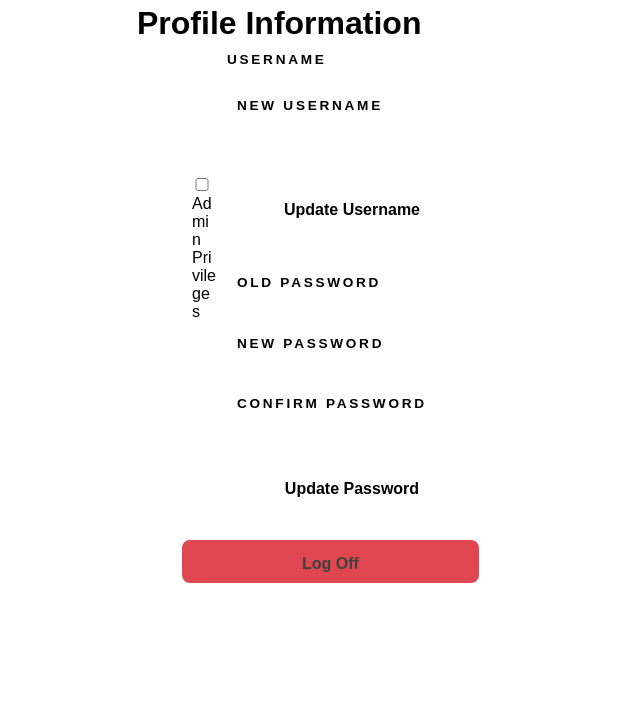
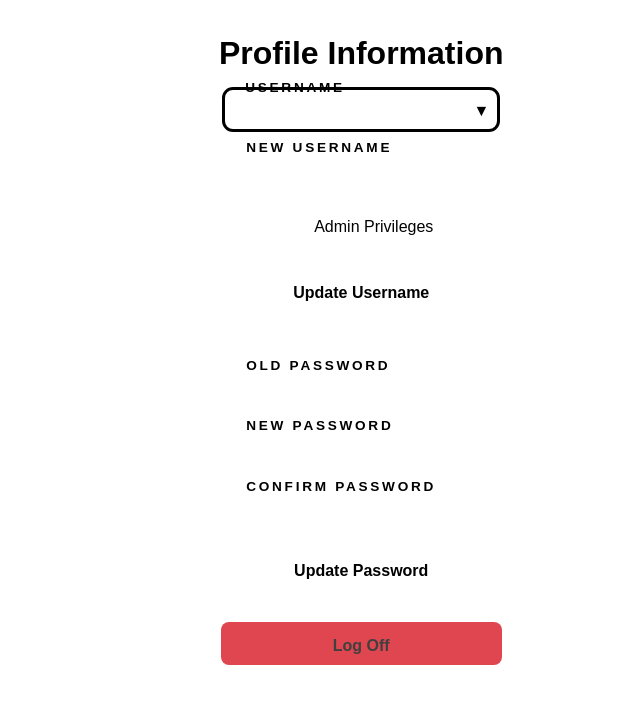
Before and after one commit to Delta252/The-Rad-Cats-Radiochemsitry-UI, a Flask app: page /profile in a window 1280 px wide. Shown: the part 65-769 px from the top of the page, without its empty margins (288-928 px from the left). Run offline with Flask 3, Linux system fonts and the light colour scheme; lists and menus that the app fills with data are empty; some libraries are stand-ins or nearby versions.

Commit message:
General Style Update
- Includes styles for two new pages and profile sections

```diff
--- a/static/css/style.css
+++ b/static/css/style.css
@@ -234,6 +238,25 @@
 }
 
 .card h1 {
+  color: var(--text);
+  padding: 15px 0px 10px 0px;
+  text-transform: capitalize;
+}
+
+.profile-card {
+  background-color: var(--body);
+  border-radius: 5px;
+  border: 2px solid var(--accent);
+  width:95%;
+  text-align: center;
+  align-items: center;
+  display: flex;
+  flex-direction: column;
+  margin: 15px 0px 15px 20px;
+  position: relative;
+}
+
+.profile-card h1 {
   color: var(--text);
   padding: 15px 0px 10px 0px;
   text-transform: capitalize;
@@ -583,14 +611,99 @@ select::-ms-expand{
   min-width: 430px;
 }
 
+.username-dropdown {
+  position: relative;
+  display: flex;
+  width: 17em;
+  height: 1.5em;
+  line-height: 3;
+  background: transparent;
+  outline: 3px solid;
+  outline-color: var(--accent);
+  border-radius: .5em;
+  margin-top: 0.5em;
+  margin-bottom: 0.5em;
+}
+
+.username-dropdown::after {
+  content: '\25BC';
+  transform:translateY(-3px);
+  color: var(--accent);
+  position: absolute;
+  top: -0.2;
+  right: 0;
+  padding: 0 0.5em;
+  background: transparent;
+  cursor: pointer;
+  pointer-events: none;
+  transition: .25s all ease;
+}
+
+.username-dropdown:hover::after {
+  color: var(--white);
+}
+
+#username-select option {
+  background-color: var(--body);
+  padding: 5px;
+}
+
+#username-select {
+  width: 85%;
+  border: 3px solid var(--accent);
+  border-radius: 0.25em;
+  outline: none;
+  background: transparent;
+  color: var(--text);
+  font-weight: 600;
+  font-size: 1.15em;
+}
+
 .admin-checkbox {
+  display: block;
+  margin: 10px;
+  opacity: 100%;
+}
+
+
+.admin-checkbox input {
+  padding: 0;
+  height: initial;
+  width: initial;
+  margin-bottom: 0;
+  display: none;
+  cursor: pointer;
+}
+
+.admin-checkbox label {
+  position: relative;
+  cursor: pointer;
+  color: var(--text);
+}
+
+.admin-checkbox label:before {
+  content:'';
+  background-color: transparent;
+  border: 2px solid var(--accent);
+  padding: 10px;
+  display: inline-block;
+  position: relative;
+  vertical-align: middle;
+  cursor: pointer;
+  margin-right: 5px;
+}
+
+.admin-checkbox input:checked + label:after {
+  content: '';
+  display: block;
   position: absolute;
-  margin-right: none;
-  margin-top: 12px;
-  background-color: var(--background);
-  border: 2px solid var(--accent);
-  height: 24px;
-  width: 24px;
+  top: 2px;
+  left: 9px;
+  width: 6px;
+  height: 14px;
+  border: solid var(--accent);
+  border-width: 0 2px 2px 0;
+  transform: rotate(45deg);
 }
 
 .profile-span {
@@ -603,6 +716,15 @@ select::-ms-expand{
   border-left: 2px solid var(--accent);
   border-right: 2px solid var(--accent);
   letter-spacing: 0.2em;
+}
+
+.username-span {
+  height: 18px;
+  line-height: 1.2;
+  color: var(--text);
+  transform: translateX(-15px) translateY(-10px);
+  font-size: 0.85em;
+  font-weight: 600;
 }
 
 #update-user {
```
Also changed, not shown: other parts of static/css/style.css (+162 -1 lines).
